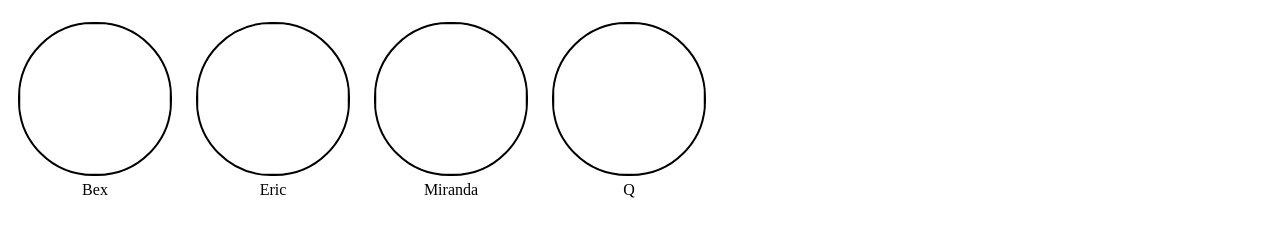
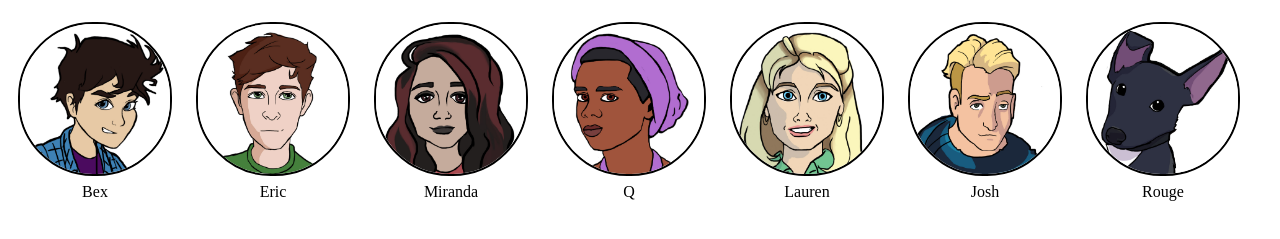
Before and after one commit to marisacohen/Glitch-Witch-Pitch, a plain HTML site: page pages/characters.html in a window 1280 px wide. Shown: the part 107-346 px from the top of the page. Drawn offline with Linux system fonts and the light colour scheme.

Commit message:
Updated Character Page
Updated character icons with new character images

```diff
--- a/pages/characters.html
+++ b/pages/characters.html
@@ -28,16 +28,23 @@
             <div id="content">
                 <div class="tabs">
                     <ul class="character-nav">
-                        <li><a class="tab-control" href="#bellatrix-terzi"><img src="../images/icons/GlitchWitchIcon.png"/></a>Bex</li>
-                        <li><a class="tab-control" href="#eric-whistler"><img src="../images/icons/GlitchWitchIcon.png" /></a>Eric</li>
-                        <li><a class="tab-control" href="#miranda-garcia"><img src="../images/icons/GlitchWitchIcon.png"></a>Miranda</li>
-                        <li><a class="tab-control" href="#quinten-alexander"><img src="../images/icons/GlitchWitchIcon.png" /></a>Q</li>
+                        <li><a class="tab-control" href="#bellatrix"><img src="../images/character_page/BexIconsSquare.jpg"/></a>Bex</li>
+                        <li><a class="tab-control" href="#eric"><img src="../images/character_page/EricIconsSquare.jpg" /></a>Eric</li>
+                        <li><a class="tab-control" href="#miranda"><img src="../images/character_page/MirandaIconsSquare.jpg"></a>Miranda</li>
+                        <li><a class="tab-control" href="#quinten"><img src="../images/character_page/QIconsSquare.jpg" /></a>Q</li>
+                        <li><a class="tab-control" href="#lauren"><img src="../images/character_page/LaurenIconsSquare.jpg" /></a>Lauren</li>
+                        <li><a class="tab-control" href="#josh"><img src="../images/character_page/JoshIconsSquare.jpg" /></a>Josh</li>
+                        <li><a class="tab-control" href="#rouge"><img src="../images/character_page/RougeIconsSquare.jpg" /></a>Rouge</li>
+
                     </ul>
 
-                    <div class="tab-panel" id="bellatrix-terzi"><p>Bellatrix Terzi<br/>Lorem ipsum dolor sit amet, consectetuer adipiscing elit. Aenean commodo ligula eget dolor. Aenean massa. Cum sociis natoque penatibus et magnis dis parturient montes, nascetur ridiculus mus. Donec quam felis, ultricies nec, pellentesque eu, pretium quis, sem. Nulla consequat massa quis enim. Donec pede justo, fringilla vel, aliquet nec, vulputate eget, arcu. In enim justo, rhoncus ut, imperdiet a, venenatis vitae, justo. Nullam dictum felis eu pede mollis pretium. Integer tincidunt. Cras dapibus. Vivamus elementum semper nisi. Aenean vulputate eleifend tellus. Aenean leo ligula, porttitor eu, consequat vitae, eleifend ac, enim. Aliquam lorem ante, dapibus in, viverra quis, feugiat a</p></div>
-                    <div class="tab-panel" id="eric-whistler"><p>Eric Whistler<br/>Lorem ipsum dolor sit amet, consectetuer adipiscing elit. Aenean commodo ligula eget dolor. Aenean massa. Cum sociis natoque penatibus et magnis dis parturient montes, nascetur ridiculus mus. Donec quam felis, ultricies nec, pellentesque eu, pretium quis, sem. Nulla consequat massa quis enim. Donec pede justo, fringilla vel, aliquet nec, vulputate eget, arcu. In enim justo, rhoncus ut, imperdiet a, venenatis vitae, justo. Nullam dictum felis eu pede mollis pretium. Integer tincidunt. Cras dapibus. Vivamus elementum semper nisi. Aenean vulputate eleifend tellus. Aenean leo ligula, porttitor eu, consequat vitae, eleifend ac, enim. Aliquam lorem ante, dapibus in, viverra quis, feugiat a</p></div>
-                    <div class="tab-panel" id="miranda-garcia"><p>Miranda Garcia<br/>Lorem ipsum dolor sit amet, consectetuer adipiscing elit. Aenean commodo ligula eget dolor. Aenean massa. Cum sociis natoque penatibus et magnis dis parturient montes, nascetur ridiculus mus. Donec quam felis, ultricies nec, pellentesque eu, pretium quis, sem. Nulla consequat massa quis enim. Donec pede justo, fringilla vel, aliquet nec, vulputate eget, arcu. In enim justo, rhoncus ut, imperdiet a, venenatis vitae, justo. Nullam dictum felis eu pede mollis pretium. Integer tincidunt. Cras dapibus. Vivamus elementum semper nisi. Aenean vulputate eleifend tellus. Aenean leo ligula, porttitor eu, consequat vitae, eleifend ac, enim. Aliquam lorem ante, dapibus in, viverra quis, feugiat a</p></div>
-                    <div class="tab-panel" id="quinten-alexander"><p>Quinten Alexander<br/>Lorem ipsum dolor sit amet, consectetuer adipiscing elit. Aenean commodo ligula eget dolor. Aenean massa. Cum sociis natoque penatibus et magnis dis parturient montes, nascetur ridiculus mus. Donec quam felis, ultricies nec, pellentesque eu, pretium quis, sem. Nulla consequat massa quis enim. Donec pede justo, fringilla vel, aliquet nec, vulputate eget, arcu. In enim justo, rhoncus ut, imperdiet a, venenatis vitae, justo. Nullam dictum felis eu pede mollis pretium. Integer tincidunt. Cras dapibus. Vivamus elementum semper nisi. Aenean vulputate eleifend tellus. Aenean leo ligula, porttitor eu, consequat vitae, eleifend ac, enim. Aliquam lorem ante, dapibus in, viverra quis, feugiat a</p></div>
+                    <div class="tab-panel" id="bellatrix"><p>Bellatrix Terzi<br/>Lorem ipsum dolor sit amet, consectetuer adipiscing elit. Aenean commodo ligula eget dolor. Aenean massa. Cum sociis natoque penatibus et magnis dis parturient montes, nascetur ridiculus mus. Donec quam felis, ultricies nec, pellentesque eu, pretium quis, sem. Nulla consequat massa quis enim. Donec pede justo, fringilla vel, aliquet nec, vulputate eget, arcu. In enim justo, rhoncus ut, imperdiet a, venenatis vitae, justo. Nullam dictum felis eu pede mollis pretium. Integer tincidunt. Cras dapibus. Vivamus elementum semper nisi. Aenean vulputate eleifend tellus. Aenean leo ligula, porttitor eu, consequat vitae, eleifend ac, enim. Aliquam lorem ante, dapibus in, viverra quis, feugiat a</p></div>
+                    <div class="tab-panel" id="eric"><p>Eric Whistler<br/>Lorem ipsum dolor sit amet, consectetuer adipiscing elit. Aenean commodo ligula eget dolor. Aenean massa. Cum sociis natoque penatibus et magnis dis parturient montes, nascetur ridiculus mus. Donec quam felis, ultricies nec, pellentesque eu, pretium quis, sem. Nulla consequat massa quis enim. Donec pede justo, fringilla vel, aliquet nec, vulputate eget, arcu. In enim justo, rhoncus ut, imperdiet a, venenatis vitae, justo. Nullam dictum felis eu pede mollis pretium. Integer tincidunt. Cras dapibus. Vivamus elementum semper nisi. Aenean vulputate eleifend tellus. Aenean leo ligula, porttitor eu, consequat vitae, eleifend ac, enim. Aliquam lorem ante, dapibus in, viverra quis, feugiat a</p></div>
+                    <div class="tab-panel" id="miranda"><p>Miranda Garcia<br/>Lorem ipsum dolor sit amet, consectetuer adipiscing elit. Aenean commodo ligula eget dolor. Aenean massa. Cum sociis natoque penatibus et magnis dis parturient montes, nascetur ridiculus mus. Donec quam felis, ultricies nec, pellentesque eu, pretium quis, sem. Nulla consequat massa quis enim. Donec pede justo, fringilla vel, aliquet nec, vulputate eget, arcu. In enim justo, rhoncus ut, imperdiet a, venenatis vitae, justo. Nullam dictum felis eu pede mollis pretium. Integer tincidunt. Cras dapibus. Vivamus elementum semper nisi. Aenean vulputate eleifend tellus. Aenean leo ligula, porttitor eu, consequat vitae, eleifend ac, enim. Aliquam lorem ante, dapibus in, viverra quis, feugiat a</p></div>
+                    <div class="tab-panel" id="quinten"><p>Quinten Alexander<br/>Lorem ipsum dolor sit amet, consectetuer adipiscing elit. Aenean commodo ligula eget dolor. Aenean massa. Cum sociis natoque penatibus et magnis dis parturient montes, nascetur ridiculus mus. Donec quam felis, ultricies nec, pellentesque eu, pretium quis, sem. Nulla consequat massa quis enim. Donec pede justo, fringilla vel, aliquet nec, vulputate eget, arcu. In enim justo, rhoncus ut, imperdiet a, venenatis vitae, justo. Nullam dictum felis eu pede mollis pretium. Integer tincidunt. Cras dapibus. Vivamus elementum semper nisi. Aenean vulputate eleifend tellus. Aenean leo ligula, porttitor eu, consequat vitae, eleifend ac, enim. Aliquam lorem ante, dapibus in, viverra quis, feugiat a</p></div>
+                    <div class="tab-panel" id="lauren"><p>Lauren Trezi<br/>Lorem ipsum dolor sit amet, consectetuer adipiscing elit. Aenean commodo ligula eget dolor. Aenean massa. Cum sociis natoque penatibus et magnis dis parturient montes, nascetur ridiculus mus. Donec quam felis, ultricies nec, pellentesque eu, pretium quis, sem. Nulla consequat massa quis enim. Donec pede justo, fringilla vel, aliquet nec, vulputate eget, arcu. In enim justo, rhoncus ut, imperdiet a, venenatis vitae, justo. Nullam dictum felis eu pede mollis pretium. Integer tincidunt. Cras dapibus. Vivamus elementum semper nisi. Aenean vulputate eleifend tellus. Aenean leo ligula, porttitor eu, consequat vitae, eleifend ac, enim. Aliquam lorem ante, dapibus in, viverra quis, feugiat a</p></div>
+                    <div class="tab-panel" id="josh"><p>Josh<br/>Lorem ipsum dolor sit amet, consectetuer adipiscing elit. Aenean commodo ligula eget dolor. Aenean massa. Cum sociis natoque penatibus et magnis dis parturient montes, nascetur ridiculus mus. Donec quam felis, ultricies nec, pellentesque eu, pretium quis, sem. Nulla consequat massa quis enim. Donec pede justo, fringilla vel, aliquet nec, vulputate eget, arcu. In enim justo, rhoncus ut, imperdiet a, venenatis vitae, justo. Nullam dictum felis eu pede mollis pretium. Integer tincidunt. Cras dapibus. Vivamus elementum semper nisi. Aenean vulputate eleifend tellus. Aenean leo ligula, porttitor eu, consequat vitae, eleifend ac, enim. Aliquam lorem ante, dapibus in, viverra quis, feugiat a</p></div>
+                    <div class="tab-panel" id="rouge"><p>Rouge Trezi<br/>Lorem ipsum dolor sit amet, consectetuer adipiscing elit. Aenean commodo ligula eget dolor. Aenean massa. Cum sociis natoque penatibus et magnis dis parturient montes, nascetur ridiculus mus. Donec quam felis, ultricies nec, pellentesque eu, pretium quis, sem. Nulla consequat massa quis enim. Donec pede justo, fringilla vel, aliquet nec, vulputate eget, arcu. In enim justo, rhoncus ut, imperdiet a, venenatis vitae, justo. Nullam dictum felis eu pede mollis pretium. Integer tincidunt. Cras dapibus. Vivamus elementum semper nisi. Aenean vulputate eleifend tellus. Aenean leo ligula, porttitor eu, consequat vitae, eleifend ac, enim. Aliquam lorem ante, dapibus in, viverra quis, feugiat a</p></div>
                 </div> <!-- Tabs end-->
             </div> <!-- Content end-->
         </div> <!--Page end-->
```
Also changed, not shown: images/character_page/BexIconsSquare.jpg (added), images/character_page/EricIconsSquare.jpg (added), images/character_page/JoshIconsSquare.jpg (added), images/character_page/LaurenIconsSquare.jpg (added), images/character_page/MirandaIconsSquare.jpg (added), images/character_page/QIconsSquare.jpg (added), images/character_page/RougeIconsSquare.jpg (added).
